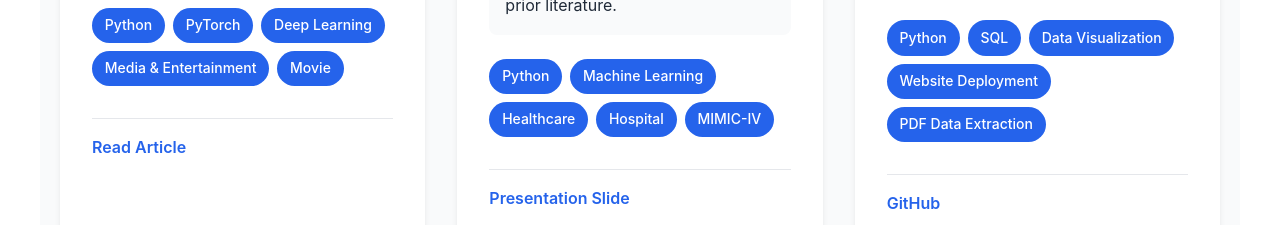
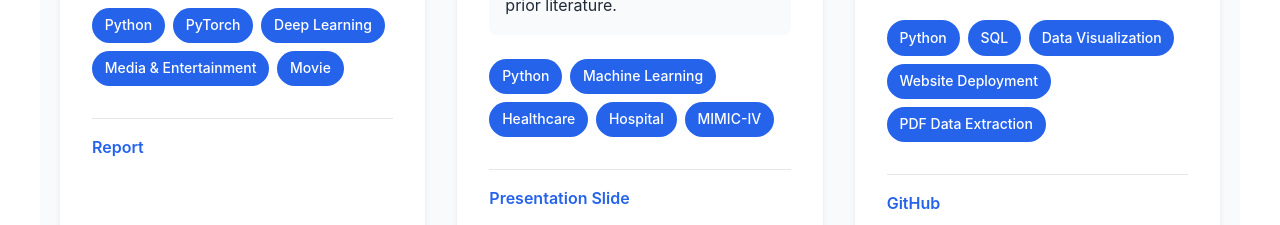
Before and after one commit to jhuangbp/portfolio_website, a React (Vite) app: page / in a window 1280 px wide. Shown: the part 2980-3205 px from the top of the page. Built offline with nearby package versions, Linux system fonts and the light colour scheme; no server answers.

Commit message:
Update Projects.jsx

```diff
--- a/src/components/Projects.jsx
+++ b/src/components/Projects.jsx
@@ -97,7 +97,7 @@ const Projects = () => {
                   rel="noopener noreferrer"
                   className="project-link"
                 >
-                  Read Article
+                  Report
                 </a>
               )}
 
```
